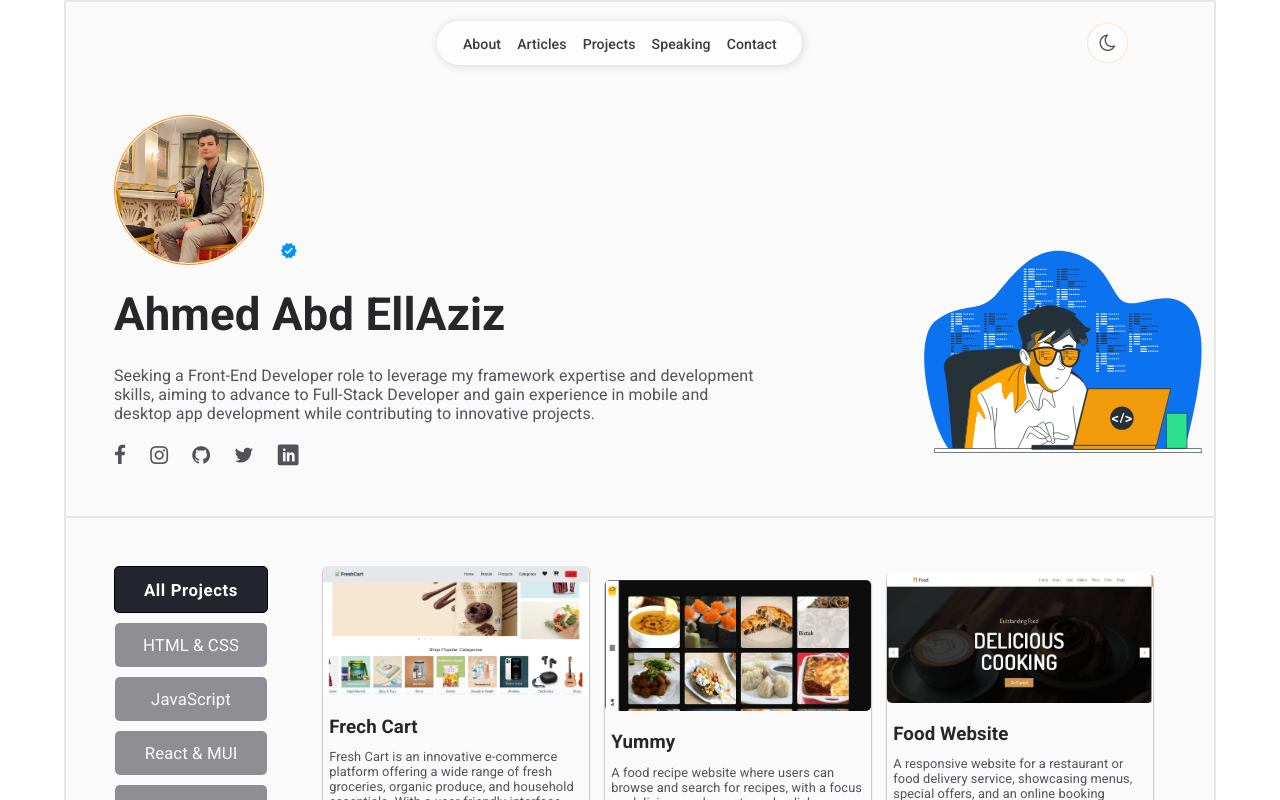
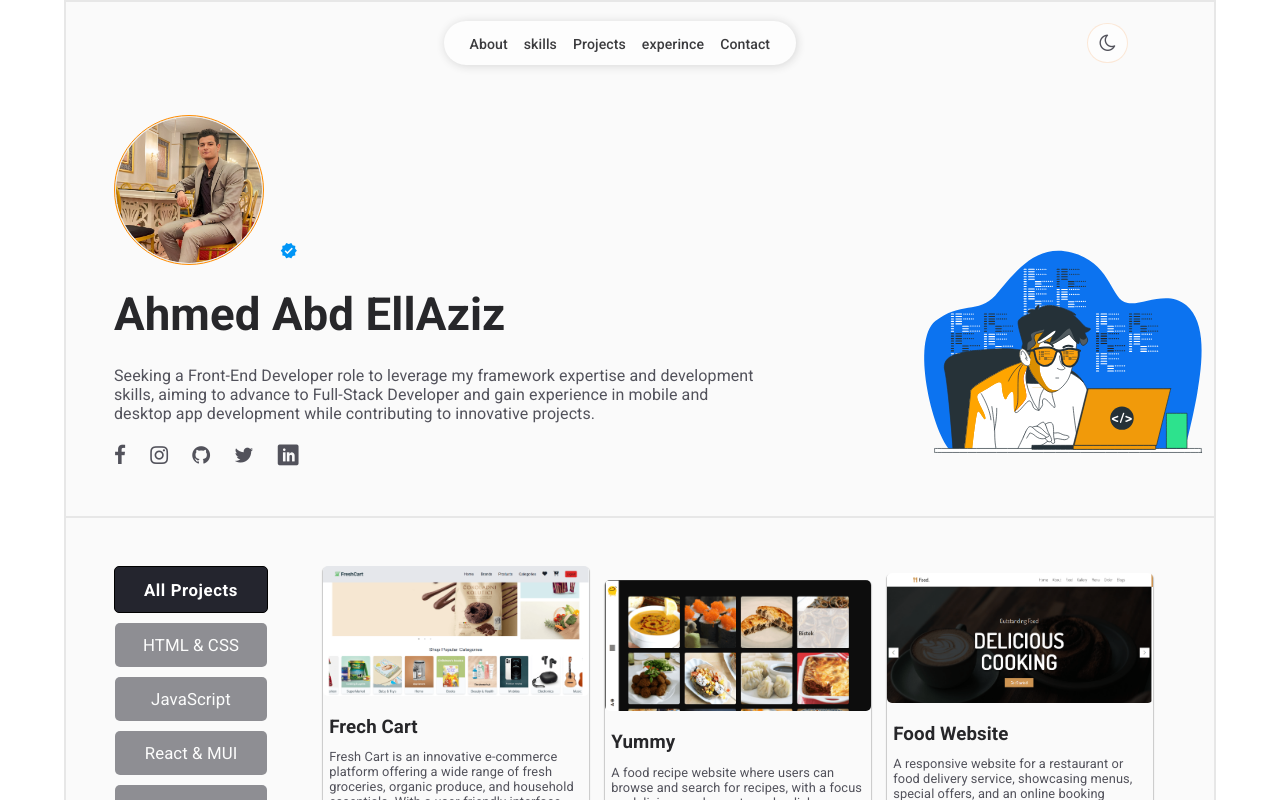
Before and after one commit to 1zizo1/protifilo, a React (Vite) app: page / in a window 1280 px wide. Shown: the top 800 px of the page. Built offline with nearby package versions, Linux system fonts and the light colour scheme.

Commit message:
edit header 1

```diff
--- a/src/components/header/Header.jsx
+++ b/src/components/header/Header.jsx
@@ -33,13 +33,13 @@ export default function Header() {
             <a href="">About</a>
           </li>
           <li>
-            <a href="">Articles</a>
+            <a href="">skills</a>
           </li>
           <li>
             <a href="">Projects</a>
           </li>
           <li>
-            <a href="">Speaking</a>
+            <a href="">experince</a>
           </li>
           <li>
             <a href="">Contact</a>
```
